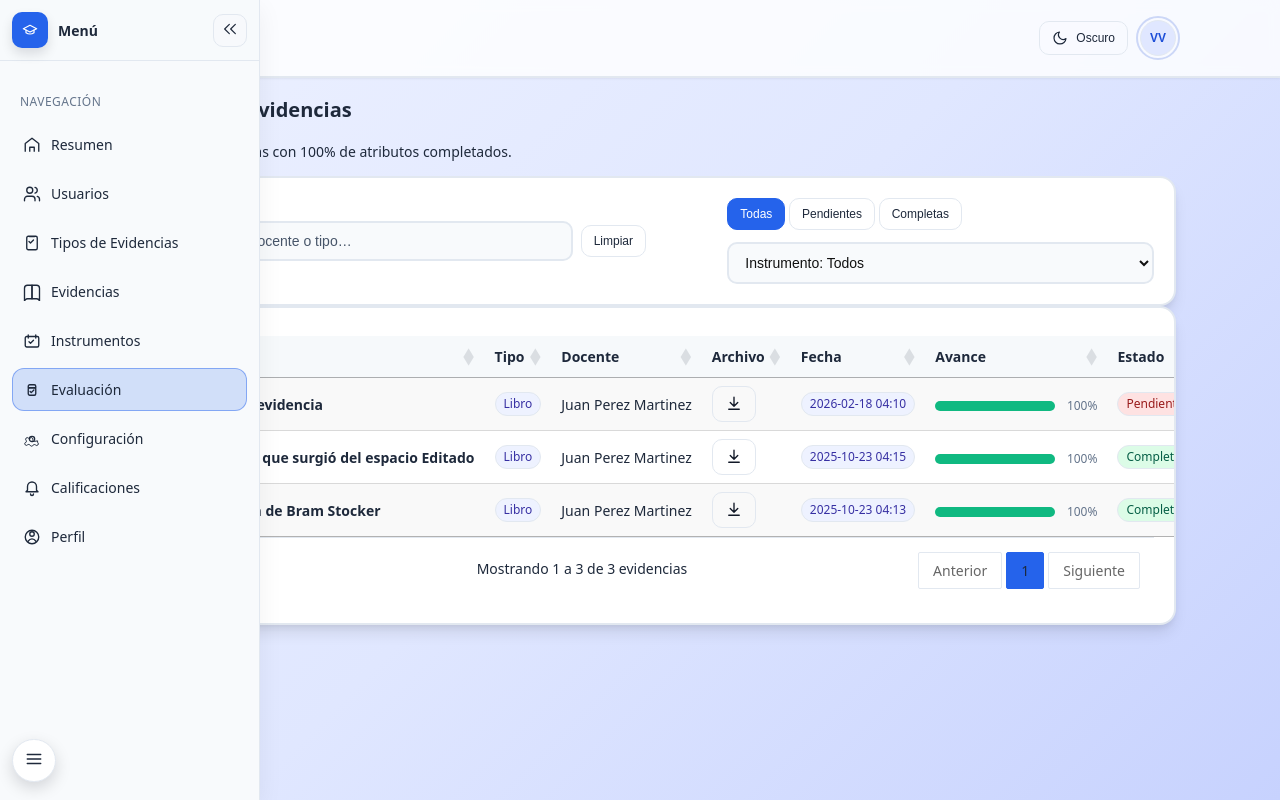
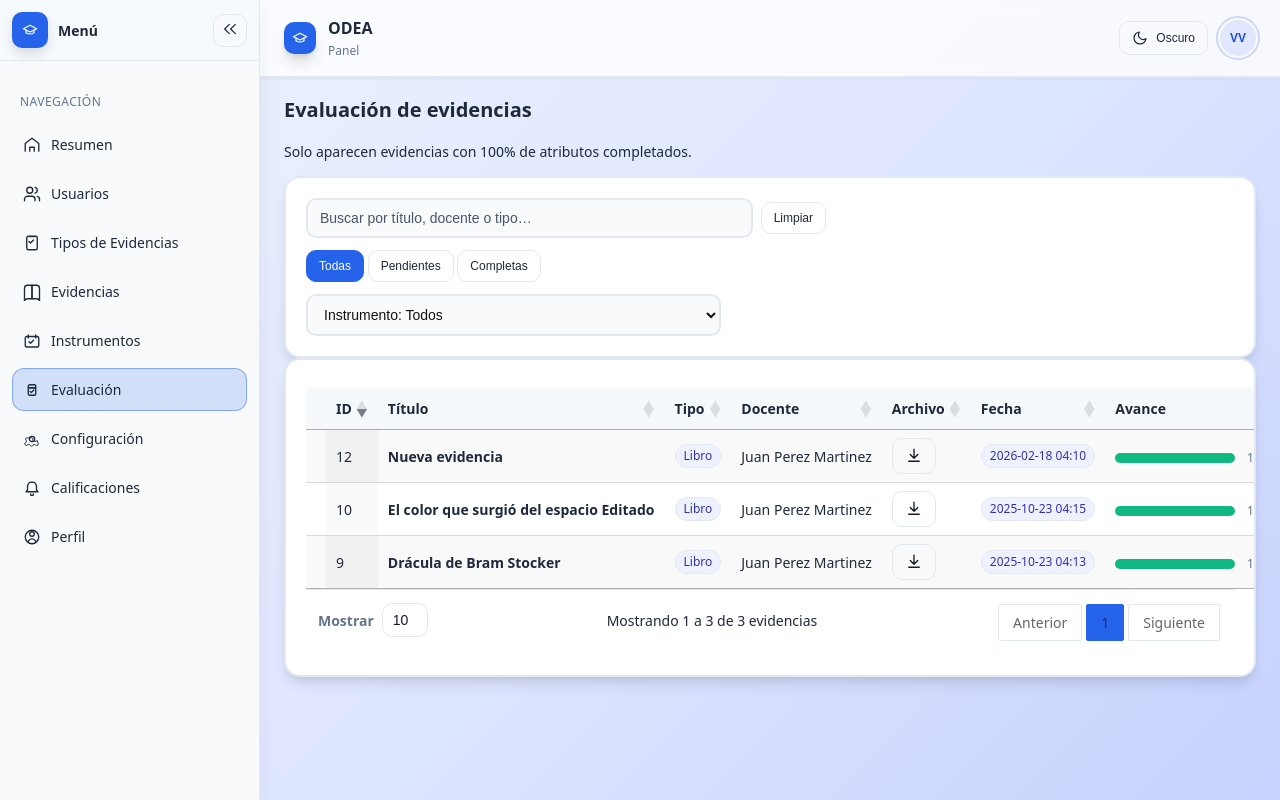
Before and after one commit to QuantumLem0n/gestor_evidencias, a PHP site: page /evaluacion.php in a window 1280 px wide. Run offline with PHP 8.4, Linux system fonts and the light colour scheme; a user stored in the database is signed in; data comes from the database, SQL or seed files in the repository; some libraries are stand-ins or nearby versions.

Commit message:
Correccion en la responsividad del sistema

```diff
--- a/header.php
+++ b/header.php
@@ -226,13 +226,5 @@ $emailUser = $_SESSION['EMAIL'] ?? '';
   };
 })();
 
-// ===== Hamburguesa header -> abrir/cerrar left-menu (off-canvas móvil) =====
-(function(){
-  const hb = document.getElementById('headerHamburger');
-  if (!hb) return;
-  hb.addEventListener('click', function(){
-    // left-menu.php usa body.sidebar-offcanvas + body.sidebar-open
-    document.body.classList.toggle('sidebar-open');
-  });
-})();
+// La hamburguesa se conecta en left-menu.php para compartir estado y breakpoint.
 </script>
--- a/styles/global.css
+++ b/styles/global.css
@@ -357,11 +357,14 @@ Parte correspondiente a los estilos en el Dashboard de maestro
   box-shadow: 0 8px 24px rgba(2,8,23,.06);
   display: flex;
   flex-direction: column;
-  transition: width .25s ease, transform .25s ease, background-color .3s ease, border-color .3s ease, color .3s ease;
+  /* El ancho cambia junto con el contenido, sin solaparlo durante una animación. */
+  transition: transform .25s ease, background-color .3s ease, border-color .3s ease, color .3s ease;
 }
 
 /* Contenido desplazable */
 .sidebar .sidebar-scroll {
+  min-height: 0; /* Permite desplazar el menú en pantallas de poca altura. */
+  flex: 1;
   overflow: auto;
   -webkit-overflow-scrolling: touch;
   padding: 12px 8px 12px 8px;
@@ -419,24 +422,59 @@ Parte correspondiente a los estilos en el Dashboard de maestro
 }
 
 /* ====== Estados: expandido / colapsado / off-canvas ====== */
-body.sidebar-expanded main { --sidebar-offset: var(--sidebar-width); }
-body.sidebar-collapsed main { --sidebar-offset: var(--sidebar-collapsed-width); }
-body.sidebar-offcanvas main { --sidebar-offset: 0; }
+/* Layout compartido: header y contenido reservan el mismo espacio para el menú.
+   La especificidad evita que .container restablezca el margen a auto; el ancho
+   descontado evita desbordes y elimina el límite de 1120px solo en la plataforma. */
+body.has-sidebar { --sidebar-offset: 0px; }
+@media (min-width: 1024px) {
+  body.has-sidebar.sidebar-expanded { --sidebar-offset: var(--sidebar-width); }
+  body.has-sidebar.sidebar-collapsed { --sidebar-offset: var(--sidebar-collapsed-width); }
+}
+body.has-sidebar > main.container,
+body.has-sidebar > .app-header {
+  width: calc(100% - var(--sidebar-offset));
+  max-width: none;
+  min-width: 0;
+  margin-left: var(--sidebar-offset);
+  margin-right: 0;
+}
+body.has-sidebar .app-header > .container { max-width: none; }
 
-main { margin-left: var(--sidebar-offset, 0); transition: margin-left .25s ease; }
+/* Los títulos y controles se acomodan sin ensanchar la página en móvil. */
+body.has-sidebar main > section > header { flex-wrap: wrap; }
+body.has-sidebar main .card-content { min-width: 0; overflow-x: auto; }
+/* Las vistas AJAX tienen overflow:hidden inline: permitir desplazamiento local
+   cuando una tabla o sus detalles no caben, sin ensanchar todo el documento. */
+body.has-sidebar main .card-content:has(table) { overflow-x: auto !important; }
+body.has-sidebar main .card-content > div { min-width: 0; max-width: 100%; }
+body.has-sidebar main .input { min-width: 0; }
+body.has-sidebar main select.input { min-width: 0 !important; max-width: 100%; }
+body.has-sidebar main .grid > * { min-width: 0; }
+body.has-sidebar .header-right,
+body.has-sidebar .brand-box,
+body.has-sidebar .btn-icon { flex-shrink: 0; }
+@media (max-width: 640px) {
+  body.has-sidebar > main.container { padding: 0 12px 72px; }
+  body.has-sidebar main .card-content { padding: 12px; }
+}
 
 /* Colapsado: reduce ancho y oculta etiquetas */
 body.sidebar-collapsed .sidebar { width: var(--sidebar-collapsed-width); }
 body.sidebar-collapsed .sidebar .brand-title,
 body.sidebar-collapsed .sidebar .menu-item .label,
 body.sidebar-collapsed .sidebar .menu-section,
-/* body.sidebar-collapsed .sidebar .hide-when-collapsed { display: none; } */
-body.sidebar-collapsed .sidebar .sidebar-header { justify-content: center; }
+body.sidebar-collapsed .sidebar .hide-when-collapsed { display: none; }
+/* En 72px el logo y el control se apilan para mantener ambos accesibles. */
+body.sidebar-collapsed .sidebar .sidebar-header { flex-direction: column; gap: 8px; justify-content: center; }
+body.sidebar-collapsed .sidebar .menu-item { justify-content: center; padding-inline: 0; }
+body.sidebar-collapsed .sidebar .menu-item .badge { display: none; }
+.sidebar-backdrop { display: none; }
 
 /* Off-canvas (móviles/tablets): por defecto oculto a la izquierda */
 @media (max-width: 1023.98px) {
-  .sidebar { transform: translateX(-100%); }
-  body.sidebar-open .sidebar { transform: translateX(0); }
+  .sidebar { transform: translateX(-100%); visibility: hidden; max-width: calc(100% - 48px); }
+  body.sidebar-open .sidebar { transform: translateX(0); visibility: visible; }
+  body.sidebar-open { overflow: hidden; }
   /* backdrop para off-canvas */
   .sidebar-backdrop {
     position: fixed; inset: 0; background: rgba(0,0,0,.45); z-index: 19; display: none;
@@ -451,6 +489,8 @@ body.sidebar-collapsed .sidebar .sidebar-header { justify-content: center; }
   border-radius: 999px; padding: 10px 12px; box-shadow: 0 6px 16px rgba(2,8,23,.15);
 }
 .sidebar-fab:hover { background: var(--muted); }
+/* El FAB pertenece únicamente al modo móvil, igual que la hamburguesa. */
+@media (min-width: 1024px) { .sidebar-fab { display: none; } }
 
 /* Respetar dark mode transitions ya existentes (hereda variables). */
 
@@ -770,7 +810,7 @@ table.dataTable.dtr-inline.collapsed > tbody > tr > th.dtr-control:before {
 .only-mobile { display:none; }
 .hide-on-mobile { display:inline-flex; }
 
-@media (max-width: 1024px){
+@media (max-width: 1023.98px){
   .only-mobile { display:inline-grid !important; }
   .hide-on-mobile { display:none !important; }
 
```
Also changed, not shown: left-menu.php (+42 -8 lines), CHANGELOG.md (added).
